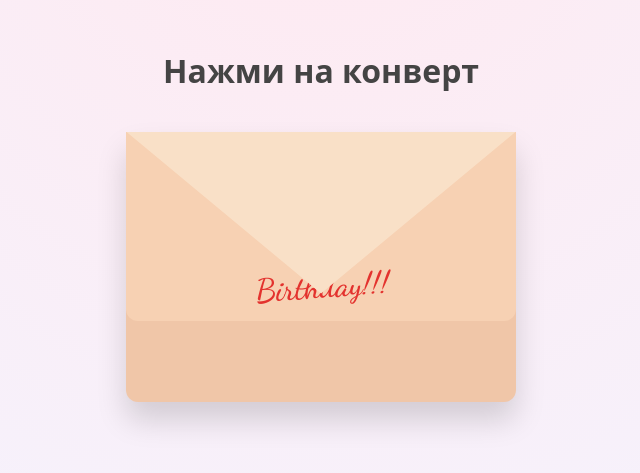
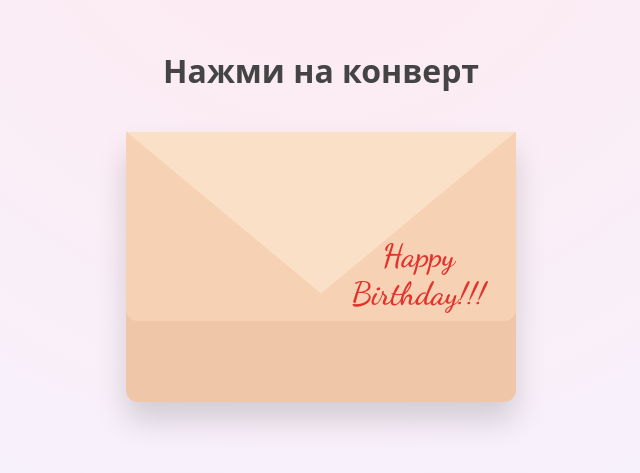
Before and after one commit to mina279/happy_birthday, a plain HTML site: page index.html in a window 1280 px wide. Shown: the part 175-648 px from the top of the page, without its empty margins (319-959 px from the left). Drawn offline with Linux system fonts and the light colour scheme.

Commit message:
Update style.css

```diff
--- a/style.css
+++ b/style.css
@@ -93,8 +93,7 @@ body {
 .envelope-writing {
     position: absolute;
     left: 50%;
-    bottom: 15px;
-    transform: translateX(-50%) rotate(-4deg);
+    bottom: 8px;
 
     font-family: "Dancing Script", cursive;
     font-size: 32px;
@@ -102,7 +101,7 @@ body {
     opacity: 0.85;
 
     pointer-events: none;
-    z-index: 10;
+    z-index: 7;
 }
 
 /* LETTER */
```
